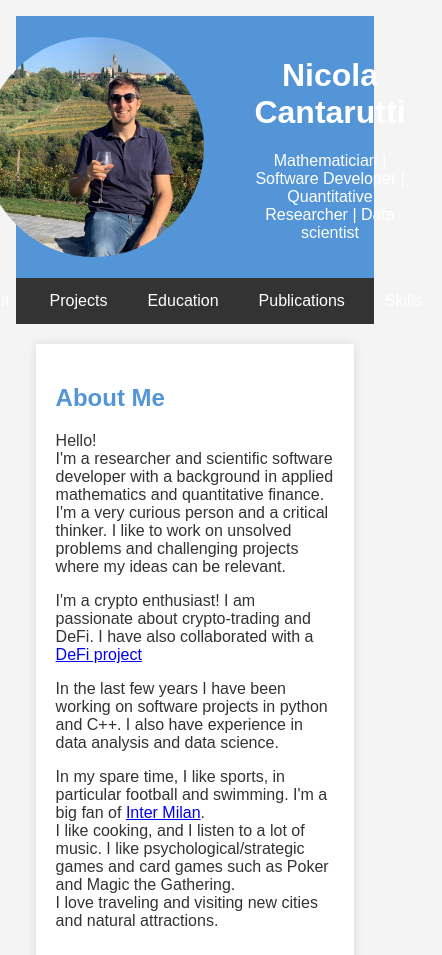
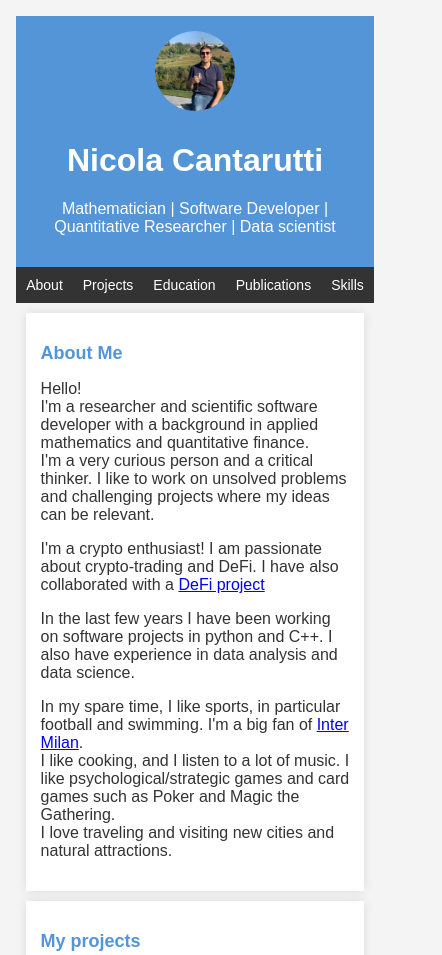
Before and after one commit to cantaro86/cantaro86.github.io, a plain HTML site: page index.html in a window 390 px wide. Shown: the top 955 px of the page, 442 px wide, since content can reach past the window. Drawn offline with Linux system fonts and the light colour scheme.

Commit message:
fix for mobile phone

```diff
--- a/index.html
+++ b/index.html
@@ -71,6 +71,38 @@
             width: 40px;
             height: 40px;
             border-radius: 50%;
+        }
+
+        /* Media Query for Mobile Devices */
+        @media (max-width: 768px) {
+            header {
+                flex-direction: column;
+                padding: 15px;
+            }
+            header img {
+                width: 80px;
+                height: 80px;
+                margin-right: 0;
+                margin-bottom: 10px;
+            }
+            nav a {
+                padding: 10px;
+                font-size: 14px;
+            }
+            section {
+                margin: 10px;
+                padding: 15px;
+            }
+            h2 {
+                font-size: 18px;
+            }
+            footer {
+                padding: 15px;
+            }
+            .social-icons img {
+                width: 35px;
+                height: 35px;
+            }
         }
     </style>
 </head>
```
